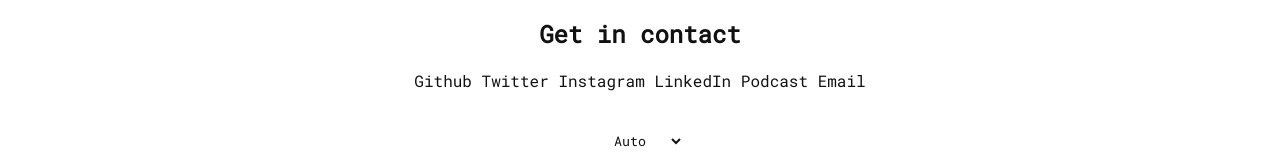
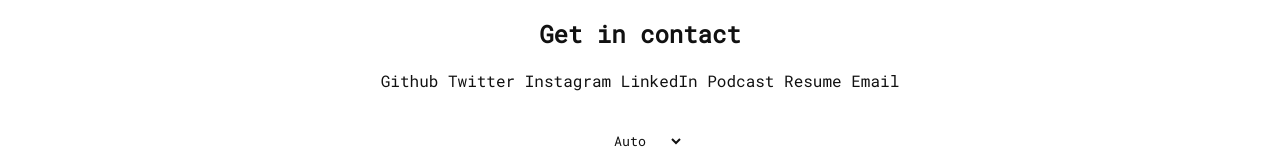
Before and after one commit to Sdeakin93/sarahjd, a website: page _site/index.html in a window 1280 px wide. Shown: the part 938-1098 px from the top of the page. Drawn offline with Linux system fonts and the light colour scheme.

Commit message:
updated resume

```diff
--- a/_site/index.html
+++ b/_site/index.html
@@ -33,6 +33,7 @@
                           <a href="https://www.instagram.com/sarahjarquedeakin/" class="instagram" target="_blank">Instagram</a>
                           <a href="https://www.linkedin.com/in/sarah-deakin-0679aa98/" class="linkedin" target="_blank">LinkedIn</a>
                           <a href="https://t.co/ooSgIxjg0G?amp=1" class="podcast" target="_blank">Podcast</a>
+                          <a href="/sjdeakinCV.pdf" class="email" target="_blank">Resume</a>
                           <a href="mailto:sarahjarquedeakin@gmail.com" class="email" target="_blank">Email</a>
                       </div>
 
```
Also changed, not shown: 1 other file.
